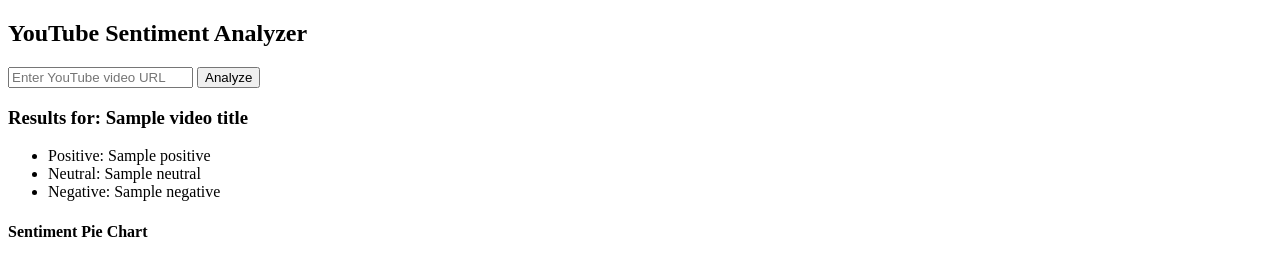
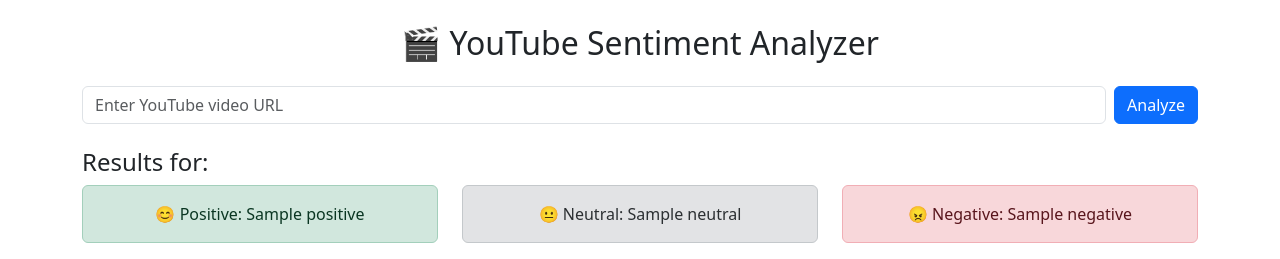
Before and after one commit to geekybread/Youtube_sentiment_analysis, a Flask app: template templates/index.html in a window 1280 px wide. Shown: the top 259 px of the page. Run offline with Flask 3, Linux system fonts and the light colour scheme; the template is opened without the code that fills it: most values are stand-ins (such as "Sample title", 1, 10 or a date in 2020).

Commit message:
Updated UI

```diff
--- a/templates/index.html
+++ b/templates/index.html
@@ -2,36 +2,62 @@
 <!DOCTYPE html>
 <html>
 <head>
+  <link href="https://cdn.jsdelivr.net/npm/bootstrap@5.3.0/dist/css/bootstrap.min.css" rel="stylesheet">
   <title>YouTube Sentiment Analysis</title>
 </head>
 <body>
-  <h2>YouTube Sentiment Analyzer</h2>
-  <form action="/analyze" method="post">
-    <input type="text" name="video_url" placeholder="Enter YouTube video URL" required>
-    <button type="submit">Analyze</button>
-  </form>
-
-  {% if summary %}
-    <h3>Results for: {{ video_title }}</h3>
-    <ul>
-      <li>Positive: {{ summary['positive'] }}</li>
-      <li>Neutral: {{ summary['neutral'] }}</li>
-      <li>Negative: {{ summary['negative'] }}</li>
-    </ul>
-
-    <h4>Sentiment Pie Chart</h4>
-    <img src="{{ url_for('static', filename=chart) }}" alt="Sentiment Pie Chart" width="300">
-
-    <h4>Word Cloud</h4>
-    <img src="{{ url_for('static', filename=wordcloud) }}" alt="Word Cloud" width="600">
+  <div class="container mt-4">
+    <h2 class="mb-4 text-center">🎬 YouTube Sentiment Analyzer</h2>
+    <form action="/analyze" method="POST" class="d-flex gap-2 mb-4">
+      <input type="text" name="video_url" class="form-control" placeholder="Enter YouTube video URL" required>
+      <button type="submit" class="btn btn-primary">Analyze</button>
+    </form>
 
 
-    <h4>Sample Comments</h4>
-    <ul>
-      {% for c in comments %}
-      <li><strong>{{ c.sentiment }} ({{ c.score }}):</strong> {{ c.text }}</li>
-      {% endfor %}
-    </ul>
-  {% endif %}
+    {% if summary %}
+        <h4 class="mt-4">Results for:</h4>
+        <div class="row text-center mb-4">
+            <div class="col-md-4">
+              <div class="alert alert-success">😊 Positive: {{ summary.positive }}</div>
+            </div>
+            <div class="col-md-4">
+              <div class="alert alert-secondary">😐 Neutral: {{ summary.neutral }}</div>
+            </div>
+            <div class="col-md-4">
+              <div class="alert alert-danger">😠 Negative: {{ summary.negative }}</div>
+            </div>
+          </div>
+
+
+        <div class="row">
+            <div class="col-md-6">
+              <h6 class="text-center">Sentiment Pie Chart</h6>
+              <img src="{{ url_for('static', filename=chart) }}" class="img-fluid" alt="Pie Chart">
+            </div>
+            <div class="col-md-6">
+              <h6 class="text-center">Word Cloud</h6>
+              <img src="{{ url_for('static', filename=wordcloud) }}" class="img-fluid" alt="Word Cloud">
+            </div>
+          </div>
+
+
+        <h5 class="mb-2">🗨️ Analyzed Comments</h5>
+        <ul class="list-group mb-4">
+        {% for c in comments %}
+            <li class="list-group-item">
+            <span class="badge bg-{{ 'success' if c.sentiment == 'positive' else 'danger' if c.sentiment == 'negative' else 'secondary' }}">
+                {{ c.sentiment.capitalize() }}
+            </span>
+            {{ c.text }}
+            </li>
+        {% endfor %}
+        </ul>
+
+        <footer class="text-center text-muted mt-5 mb-3">
+            Made with ❤️ by <a href="https://github.com/geekybread">geekybread</a>
+        </footer>
+
+    {% endif %}
+  </div>
 </body>
 </html>
```
Also changed, not shown: static/wordcloud.png.
